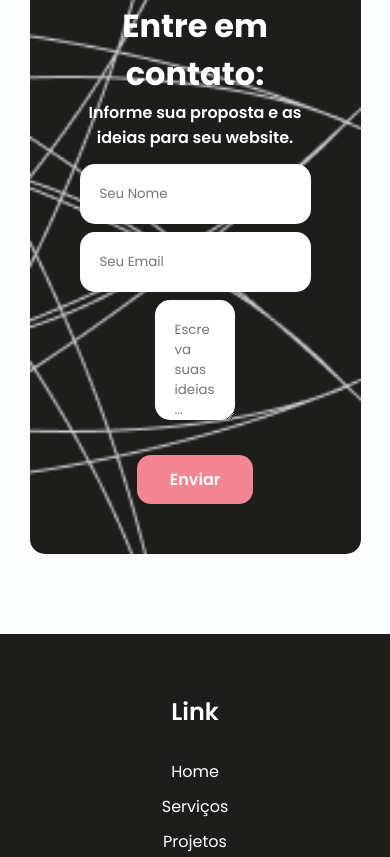
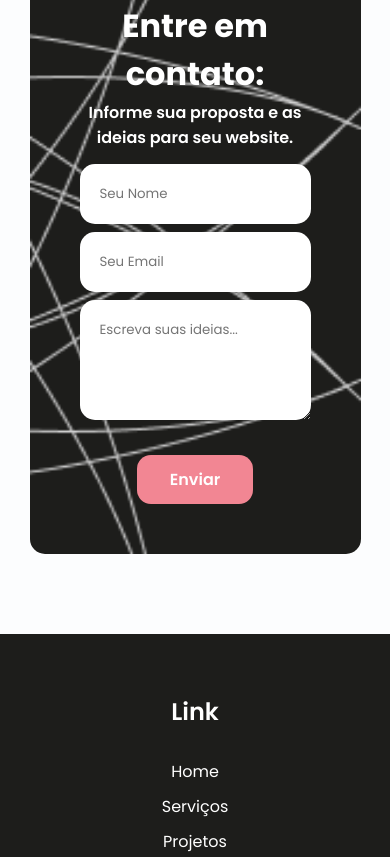
Before and after one commit to ChrystianWGR/site-sakura, a plain HTML site: page index.html in a window 390 px wide. Shown: the part 2924-3781 px from the top of the page. Drawn offline with Linux system fonts and the light colour scheme.

Commit message:
Update style.css

```diff
--- a/css/style.css
+++ b/css/style.css
@@ -622,7 +622,7 @@ footer .redes-sociais img:hover {
         width: 100%;
     }
 
-    .formulario .box-formulario .input-arquivo input {
+    .formulario .box-formulario textarea {
         width: 100%;
     }
 
```
